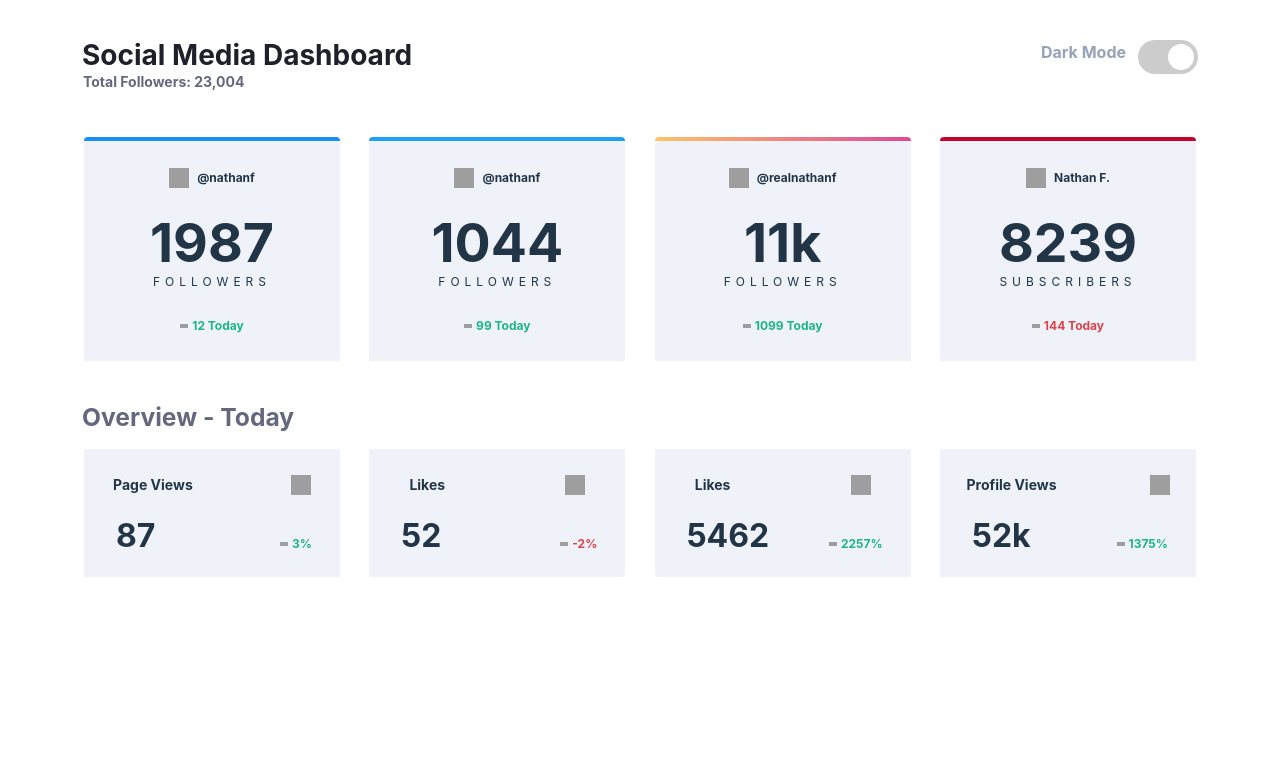
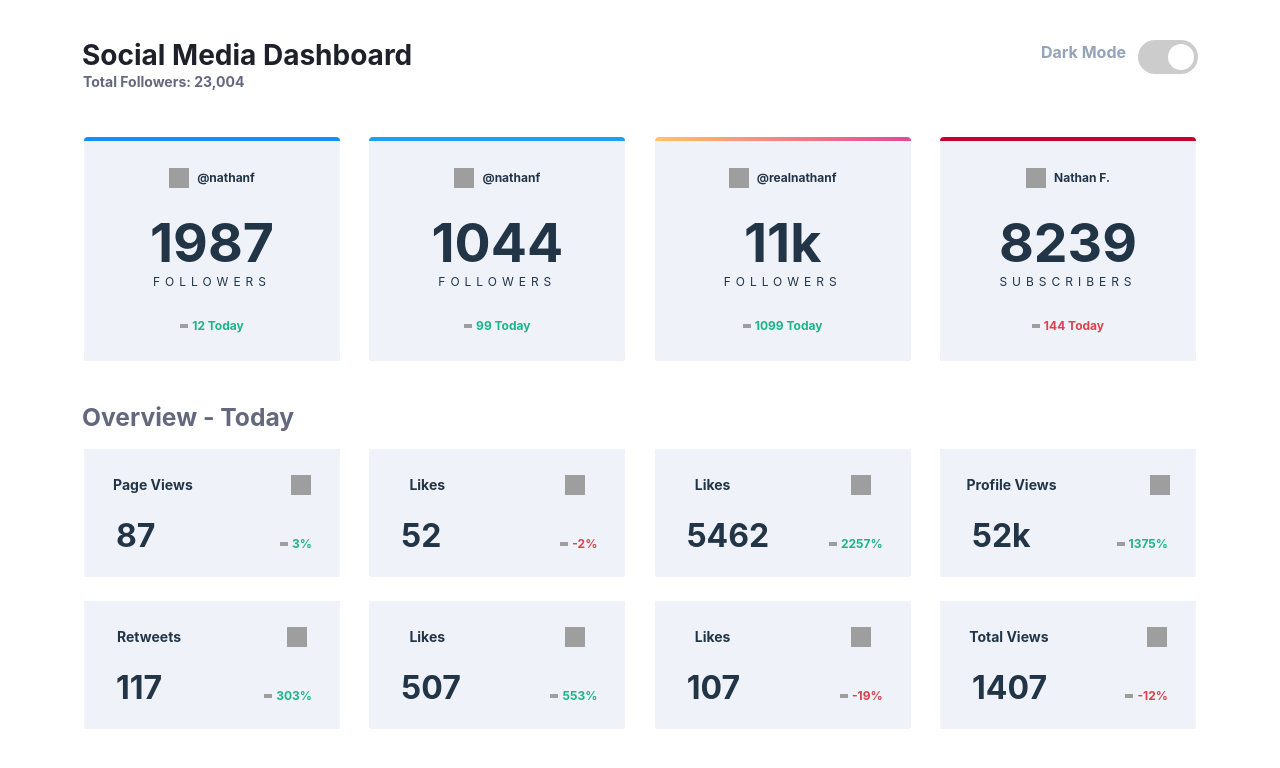
Before and after one commit to Simplify4Me2/social-media-dashboard, a React app in the folder my-social-media-dashboard/: page / in a window 1280 px wide. Shown: the top 768 px of the page. Built offline with nearby package versions, Linux system fonts and the light colour scheme; grey boxes are pictures that could not be loaded; the HTML template or start-up script is replaced by a standard one.

Commit message:
flex wrap

```diff
--- a/my-social-media-dashboard/src/App.tsx
+++ b/my-social-media-dashboard/src/App.tsx
@@ -36,15 +36,15 @@ function App() {
       <h2 className="text-left font-bold text-2xl leading-none grayish-blue">
         Overview - Today
       </h2>
-      <div className="mt-5 my-11 mx-0.5 flex justify-between">
+      <div className="mt-5 my-11 mx-0.5 flex flex-wrap justify-between">
         <OverviewCard socialMediaProvider="facebook" label="Page Views" count={87} percentage={3} />
         <OverviewCard socialMediaProvider="facebook" label="Likes" count={52} percentage={-2} />
         <OverviewCard socialMediaProvider="instagram" label="Likes" count={5462} percentage={2257} />
         <OverviewCard socialMediaProvider="instagram" label="Profile Views" count={52000} percentage={1375} />
-        {/* <OverviewCard socialMediaProvider="facebook" />
-        <OverviewCard socialMediaProvider="facebook" />
-        <OverviewCard socialMediaProvider="facebook" />
-        <OverviewCard socialMediaProvider="facebook" /> */}
+        <OverviewCard socialMediaProvider="twitter" label="Retweets" count={117} percentage={303} />
+        <OverviewCard socialMediaProvider="twitter" label="Likes" count={507} percentage={553} />
+        <OverviewCard socialMediaProvider="youtube" label="Likes" count={107} percentage={-19} />
+        <OverviewCard socialMediaProvider="youtube" label="Total Views" count={1407} percentage={-12} />
       </div>
     </>
   );
--- a/my-social-media-dashboard/src/OverviewCard.tsx
+++ b/my-social-media-dashboard/src/OverviewCard.tsx
@@ -19,7 +19,7 @@ interface IOverviewCardProps {
     }
 
     return (
-      <div className="bg-card w-64 h-32 rounded-b-sm flex flex-col justify-evenly">
+      <div className="bg-card w-64 h-32 rounded-b-sm flex flex-col justify-evenly mb-6">
         <div className="flex justify-around ">
           <div className="font-bold text-sm mr-10 mt-2">{label}</div>
           <img
```
